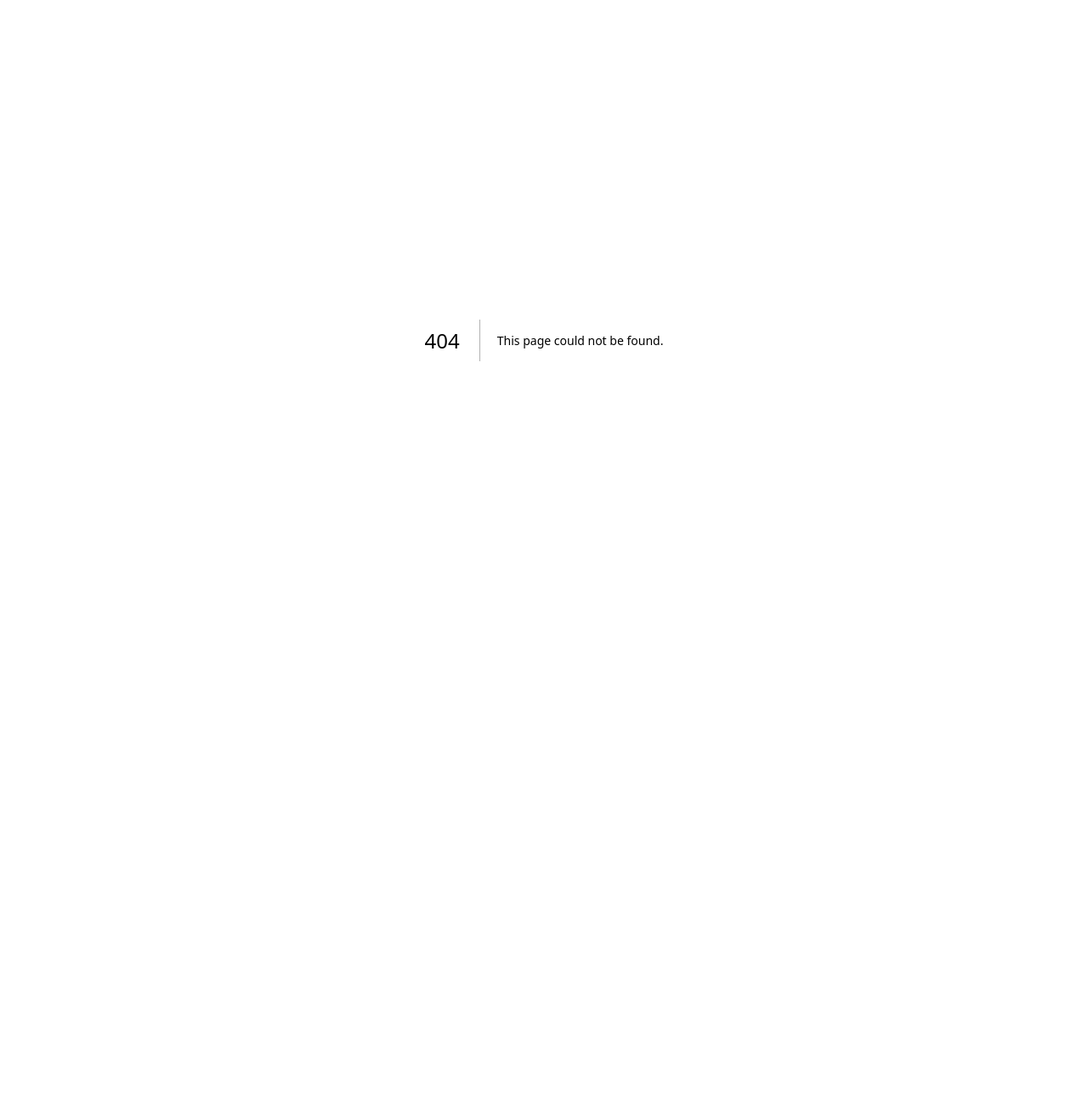
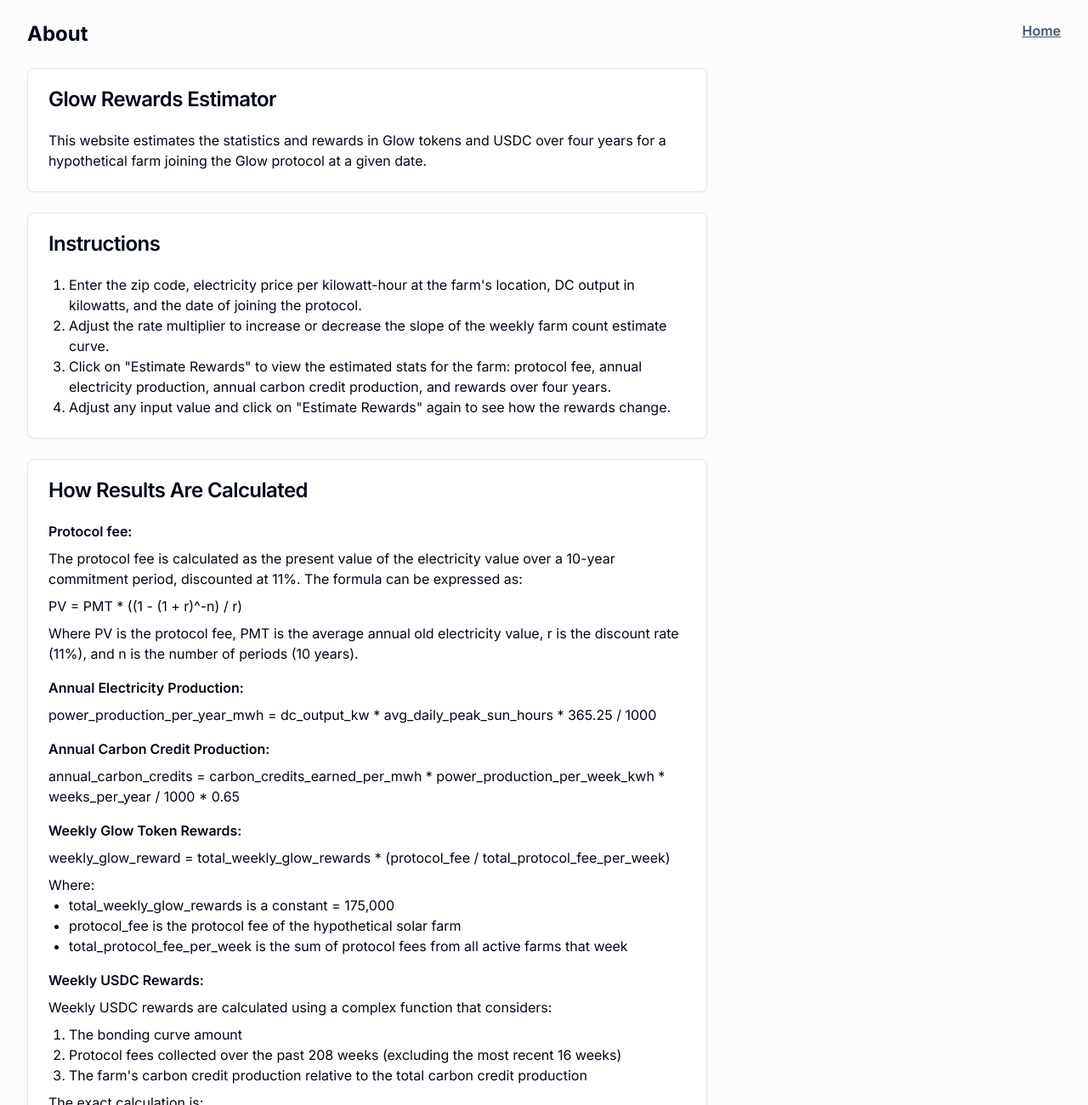
Before and after one commit to george-maroun/glow-rewards-estimator, a Next.js app: page /about in a window 1280 px wide. Before the commit this address had no page. Shown: the top 1300 px of the page at 85% size. Before the commit the page ends 800 px from the top, so only its background shows below. Built offline with nearby package versions, Linux system fonts and the light colour scheme.

Commit message:
Create About page

```diff
--- a/package.json
+++ b/package.json
@@ -14,6 +14,7 @@
     "@headlessui/react": "^2.1.2",
     "@heroicons/react": "^2.1.5",
     "@prisma/client": "5.18.0",
+    "@radix-ui/react-accordion": "^1.2.0",
     "@radix-ui/react-tooltip": "^1.1.2",
     "@tanstack/react-query": "^5.51.21",
     "@vercel/postgres": "^0.9.0",
--- /dev/null
+++ b/src/app/about/page.tsx
@@ -0,0 +1,93 @@
+import React from 'react';
+import Link from 'next/link';
+import { Card, CardHeader, CardTitle, CardContent } from '@/components/ui/card';
+
+const About = () => {
+  return (
+    <div className="container mx-auto pl-8 pr-8 py-6 flex flex-row justify-between items-start">
+      <div className=''>
+        <h1 className="text-2xl font-bold mb-6">About</h1>
+
+        <Card className="mb-6">
+          <CardHeader>
+            <CardTitle>Glow Rewards Estimator</CardTitle>
+          </CardHeader>
+          <CardContent>
+            <p>This website estimates the statistics and rewards in Glow tokens and USDC over four years for a hypothetical farm joining the Glow protocol at a given date.</p>
+          </CardContent>
+        </Card>
+
+        <Card className="mb-6">
+          <CardHeader>
+            <CardTitle>Instructions</CardTitle>
+          </CardHeader>
+          <CardContent>
+            <ol className="list-decimal pl-6">
+              <li>Enter the zip code, electricity price per kilowatt-hour at the farm's location, DC output in kilowatts, and the date of joining the protocol.</li>
+              <li>Adjust the rate multiplier to increase or decrease the slope of the weekly farm count estimate curve.</li>
+              <li>Click on "Estimate Rewards" to view the estimated stats for the farm: protocol fee, annual electricity production, annual carbon credit production, and rewards over four years.</li>
+              <li>Adjust any input value and click on "Estimate Rewards" again to see how the rewards change.</li>
+            </ol>
+          </CardContent>
+        </Card>
+
+        <Card className="mb-6">
+          <CardHeader>
+            <CardTitle>How Results Are Calculated</CardTitle>
+          </CardHeader>
+          <CardContent>
+            <h3 className="font-semibold mb-2">Protocol fee:</h3>
+            <p>The protocol fee is calculated as the present value of the electricity value over a 10-year commitment period, discounted at 11%. The formula can be expressed as:</p>
+            <p className="my-2">PV = PMT * ((1 - (1 + r)^-n) / r)</p>
+            <p>Where PV is the protocol fee, PMT is the average annual old electricity value, r is the discount rate (11%), and n is the number of periods (10 years).</p>
+
+            <h3 className="font-semibold mt-4 mb-2">Annual Electricity Production:</h3>
+            <p>power_production_per_year_mwh = dc_output_kw * avg_daily_peak_sun_hours * 365.25 / 1000</p>
+
+            <h3 className="font-semibold mt-4 mb-2">Annual Carbon Credit Production:</h3>
+            <p>annual_carbon_credits = carbon_credits_earned_per_mwh * power_production_per_week_kwh * weeks_per_year / 1000 * 0.65</p>
+
+            <h3 className="font-semibold mt-4 mb-2">Weekly Glow Token Rewards:</h3>
+            <p>weekly_glow_reward = total_weekly_glow_rewards * (protocol_fee / total_protocol_fee_per_week)</p>
+            <p className='mt-2'>Where:</p>
+            <ul className="list-disc ml-6">
+              <li>total_weekly_glow_rewards is a constant = 175,000</li>
+              <li>protocol_fee is the protocol fee of the hypothetical solar farm</li>
+              <li>total_protocol_fee_per_week is the sum of protocol fees from all active farms that week</li>
+            </ul>
+
+            <h3 className="font-semibold mt-4 mb-2">Weekly USDC Rewards:</h3>
+            <p>Weekly USDC rewards are calculated using a complex function that considers:</p>
+            <ol className="list-decimal ml-6 mt-2">
+              <li>The bonding curve amount</li>
+              <li>Protocol fees collected over the past 208 weeks (excluding the most recent 16 weeks)</li>
+              <li>The farm's carbon credit production relative to the total carbon credit production</li>
+            </ol>
+            <p className="mt-2">The exact calculation is:</p>
+            <p className="my-2">weekly_usdc_rewards = usdc_pool_for_week * (carbon_credit_production / total_carbon_credits)</p>
+            <p className='mt-2'>Where:</p>
+            <ul className="list-disc ml-6">
+              <li>usdc_pool_for_week is the average of the weekly protocol fees paid over the past 208 weeks (excluding the most recent 16 weeks)</li>
+              <li>carbon_credit_production is the estimated number of carbon credit produced that week by the hypothetical farm</li>
+              <li>total_carbon_credits is the sum of the estimated of of carbon credit produced by all active farms</li>
+            </ul>
+
+            <h3 className="font-semibold mt-4 mb-2">Weekly Electricity Value:</h3>
+            <p>weekly_electricity_value = power_production_per_week_kwh * electricity_price_per_kwh * (1 + annual_percent_increase_in_electricity_price) ^ years_since_join_date</p>
+            <p className='mt-2'>Where:</p>
+            <ul className="list-disc ml-6">
+              <li>power_production_per_week_kwh is the average weekly power production in kilowatt-hours</li>
+              <li>annual_percent_increase_in_electricity_price is the electricity price per kWh, which increases annually based on the state's electricity price increase rate</li>
+            </ul>
+            <p className="mt-2">This calculation estimates the monetary value of the electricity produced by the solar installation each week.</p>
+          </CardContent>
+        </Card>
+      </div>
+      <div className=''>
+        <Link href={'/'} className='font-semibold underline text-slate-600'>Home</Link>
+      </div>
+    </div>
+  );
+};
+
+export default About;
--- a/src/app/actions/actions.ts
+++ b/src/app/actions/actions.ts
@@ -32,9 +32,9 @@
       where: { zipcode },
     });
 
-    // const sixMonthsAgo = getDateSixMonthsAgo();
+    const sixMonthsAgo = getDateSixMonthsAgo();
 
-    if (locationData) { // && locationData.lastUpdated > sixMonthsAgo) {
+    if (locationData && locationData.lastUpdated > sixMonthsAgo) {
       console.log(`Using database data for zipcode ${zipcode}`);
       return {
         average_sunlight: locationData.peakSunHours,
@@ -50,7 +50,9 @@
     }
 
     const { lat, lng, state } = geoData;
-    const response = await fetch(`${GEO_STATS_API}?latitude=${lat}&longitude=${lng}`);
+    const response = await fetch(`${GEO_STATS_API}?latitude${lat}&longitude=${lng}`);
+
+
 
     if (!response.ok) {
       throw new Error('API request failed');
--- a/src/app/components/FormSection.tsx
+++ b/src/app/components/FormSection.tsx
@@ -13,7 +13,7 @@
 export const FormSection: React.FC<FormSectionProps> = ({ formData, handleInputChange, handleSliderChange, handleSubmit }) => {
 
   return (
-    <form action={handleSubmit} className="mb-8">
+    <form action={handleSubmit} className="mb-8 mt-4">
       <h2 className="text-xl font-semibold mb-2">Enter farm information</h2>
       <div className="grid grid-cols-1 md:grid-cols-2 gap-4">
       <div className="grid grid-cols-1 md:grid-cols-2 gap-4">
--- a/src/app/components/ResultsSection.tsx
+++ b/src/app/components/ResultsSection.tsx
@@ -18,7 +18,7 @@
   const annualPowerProductionMwh = powerProductionPerWeekKwh * 52 / 1000;
 
   return (
-    <div className="results">
+    <div className="mt-4">
       <h2 className="text-xl font-semibold mb-4">Estimated Farm Stats</h2>
       <table className="w-full border-collapse border border-gray-300 max-w-[700px]">
         <thead>
--- a/src/app/components/SolarFarmDashboard.tsx
+++ b/src/app/components/SolarFarmDashboard.tsx
@@ -131,7 +131,7 @@
   }, [formData, carbonCreditData, estimatedSlope, weeklyProtocolFees]);
 
   return (
-    <div className="container mx-auto p-4 pl-8">
+    <div className="container mx-auto">
       <h1 className="text-2xl font-bold mb-4">Glow Farm Rewards Estimator</h1>
       <p className="text-sm text-gray-600 mb-6 max-w-[800px]"><b>Disclaimer:</b> This website is community-build and is not affiliated with <a href='https://www.glow.org' className='underline' target='_blank'>Glow</a>. The information provided should not be considered as professional advice, and its accuracy depends on various factors and assumptions.</p>
       <FormSection
--- a/src/app/layout.tsx
+++ b/src/app/layout.tsx
@@ -1,6 +1,7 @@
 import type { Metadata } from "next";
 import { Inter } from "next/font/google";
 import "./globals.css";
+import Link from "next/link";
 
 const inter = Inter({ subsets: ["latin"] });
 
--- a/src/app/page.tsx
+++ b/src/app/page.tsx
@@ -1,3 +1,4 @@
+import Link from 'next/link';
 import SolarFarmDashboard from './components/SolarFarmDashboard';
 import { ProtocolFee, RealProtocolFee } from './types';
 export const revalidate = 0;
@@ -56,13 +57,16 @@
 
 
   return (
-    <main className="pt-4 pb-20">
+    <main className="pt-6 pr-8 flex justify-start items-start">
       <SolarFarmDashboard
         weeklyFarmCount={weeklyFarmCount}
         // weeklyUSDCRewards={weeklyUSDCRewards}
         weeklyProtocolFees={realProtocolFees}
         auditData={auditData}
       />
+      <div className=''>
+        <Link href={'/about'} className='font-semibold underline text-slate-500'>About</Link>
+      </div>
     </main>
   );
 }
--- /dev/null
+++ b/src/components/ui/accordion.tsx
@@ -0,0 +1,58 @@
+"use client"
+
+import * as React from "react"
+import * as AccordionPrimitive from "@radix-ui/react-accordion"
+import { ChevronDown } from "lucide-react"
+
+import { cn } from "@/lib/utils"
+
+const Accordion = AccordionPrimitive.Root
+
+const AccordionItem = React.forwardRef<
+  React.ElementRef<typeof AccordionPrimitive.Item>,
+  React.ComponentPropsWithoutRef<typeof AccordionPrimitive.Item>
+>(({ className, ...props }, ref) => (
+  <AccordionPrimitive.Item
+    ref={ref}
+    className={cn("border-b", className)}
+    {...props}
+  />
+))
+AccordionItem.displayName = "AccordionItem"
+
+const AccordionTrigger = React.forwardRef<
+  React.ElementRef<typeof AccordionPrimitive.Trigger>,
+  React.ComponentPropsWithoutRef<typeof AccordionPrimitive.Trigger>
+>(({ className, children, ...props }, ref) => (
+  <AccordionPrimitive.Header className="flex">
+    <AccordionPrimitive.Trigger
+      ref={ref}
+      className={cn(
+        "flex flex-1 items-center justify-between py-4 font-medium transition-all hover:underline [&[data-state=open]>svg]:rotate-180",
+        className
+      )}
+      {...props}
+    >
+      {children}
+      <ChevronDown className="h-4 w-4 shrink-0 transition-transform duration-200" />
+    </AccordionPrimitive.Trigger>
+  </AccordionPrimitive.Header>
+))
+AccordionTrigger.displayName = AccordionPrimitive.Trigger.displayName
+
+const AccordionContent = React.forwardRef<
+  React.ElementRef<typeof AccordionPrimitive.Content>,
+  React.ComponentPropsWithoutRef<typeof AccordionPrimitive.Content>
+>(({ className, children, ...props }, ref) => (
+  <AccordionPrimitive.Content
+    ref={ref}
+    className="overflow-hidden text-sm transition-all data-[state=closed]:animate-accordion-up data-[state=open]:animate-accordion-down"
+    {...props}
+  >
+    <div className={cn("pb-4 pt-0", className)}>{children}</div>
+  </AccordionPrimitive.Content>
+))
+
+AccordionContent.displayName = AccordionPrimitive.Content.displayName
+
+export { Accordion, AccordionItem, AccordionTrigger, AccordionContent }
--- /dev/null
+++ b/src/components/ui/card.tsx
@@ -0,0 +1,79 @@
+import * as React from "react"
+
+import { cn } from "@/lib/utils"
+
+const Card = React.forwardRef<
+  HTMLDivElement,
+  React.HTMLAttributes<HTMLDivElement>
+>(({ className, ...props }, ref) => (
+  <div
+    ref={ref}
+    className={cn(
+      "rounded-lg border bg-card text-card-foreground shadow-sm max-w-[800px]",
+      className
+    )}
+    {...props}
+  />
+))
+Card.displayName = "Card"
+
+const CardHeader = React.forwardRef<
+  HTMLDivElement,
+  React.HTMLAttributes<HTMLDivElement>
+>(({ className, ...props }, ref) => (
+  <div
+    ref={ref}
+    className={cn("flex flex-col space-y-1.5 p-6", className)}
+    {...props}
+  />
+))
+CardHeader.displayName = "CardHeader"
+
+const CardTitle = React.forwardRef<
+  HTMLParagraphElement,
+  React.HTMLAttributes<HTMLHeadingElement>
+>(({ className, ...props }, ref) => (
+  <h3
+    ref={ref}
+    className={cn(
+      "text-2xl font-semibold leading-none tracking-tight",
+      className
+    )}
+    {...props}
+  />
+))
+CardTitle.displayName = "CardTitle"
+
+const CardDescription = React.forwardRef<
+  HTMLParagraphElement,
+  React.HTMLAttributes<HTMLParagraphElement>
+>(({ className, ...props }, ref) => (
+  <p
+    ref={ref}
+    className={cn("text-sm text-muted-foreground", className)}
+    {...props}
+  />
+))
+CardDescription.displayName = "CardDescription"
+
+const CardContent = React.forwardRef<
+  HTMLDivElement,
+  React.HTMLAttributes<HTMLDivElement>
+>(({ className, ...props }, ref) => (
+  <div ref={ref} className={cn("p-6 pt-0 pr-8", className)} {...props} />
+))
+CardContent.displayName = "CardContent"
+
+const CardFooter = React.forwardRef<
+  HTMLDivElement,
+  React.HTMLAttributes<HTMLDivElement>
+>(({ className, ...props }, ref) => (
+  <div
+    ref={ref}
+    className={cn("flex items-center p-6 pt-0", className)}
+    {...props}
+  />
+))
+CardFooter.displayName = "CardFooter"
+
+export { Card, CardHeader, CardFooter, CardTitle, CardDescription, CardContent }
```
Also changed, not shown: 1 other file (tests, documents, lock files or other folders).
